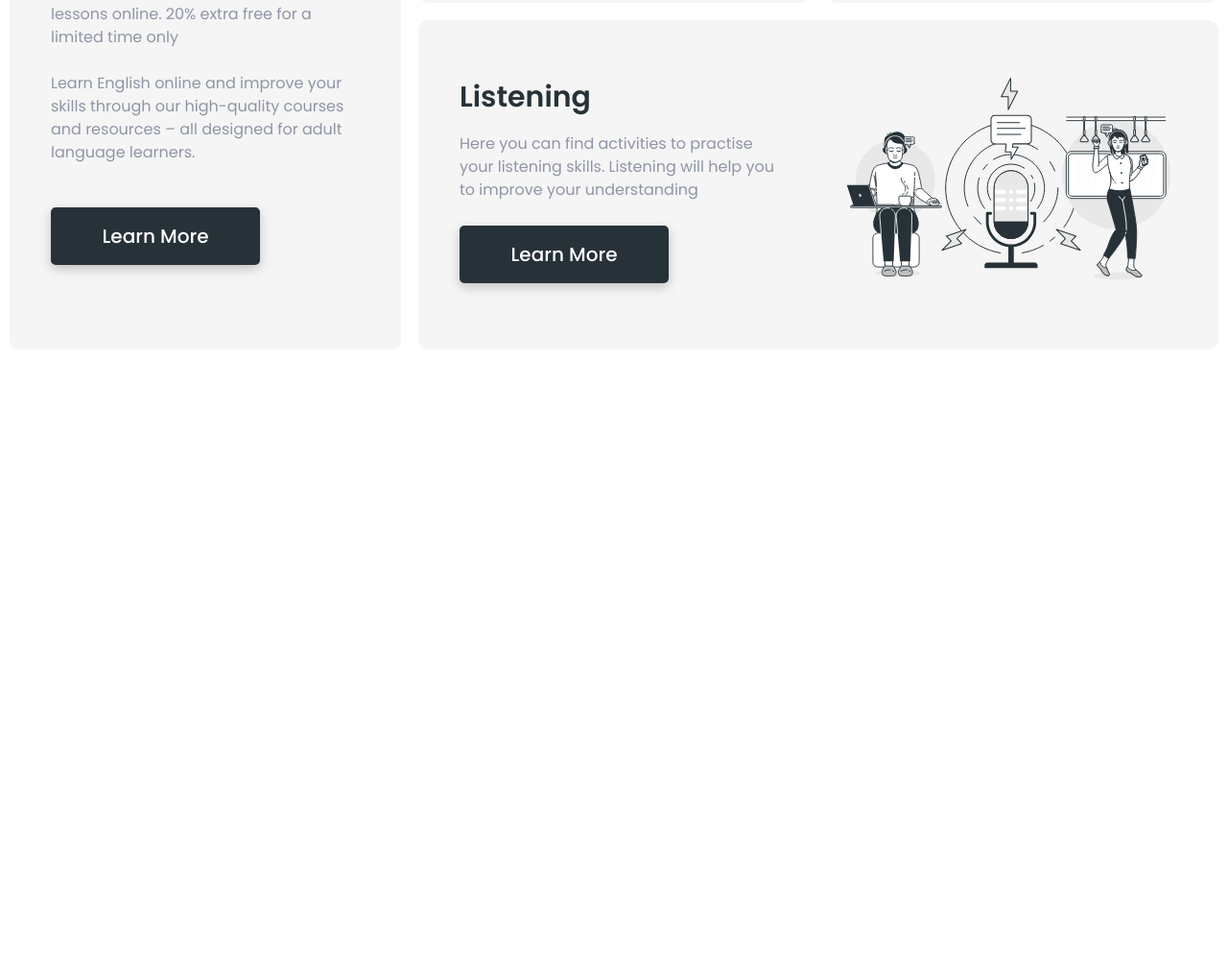
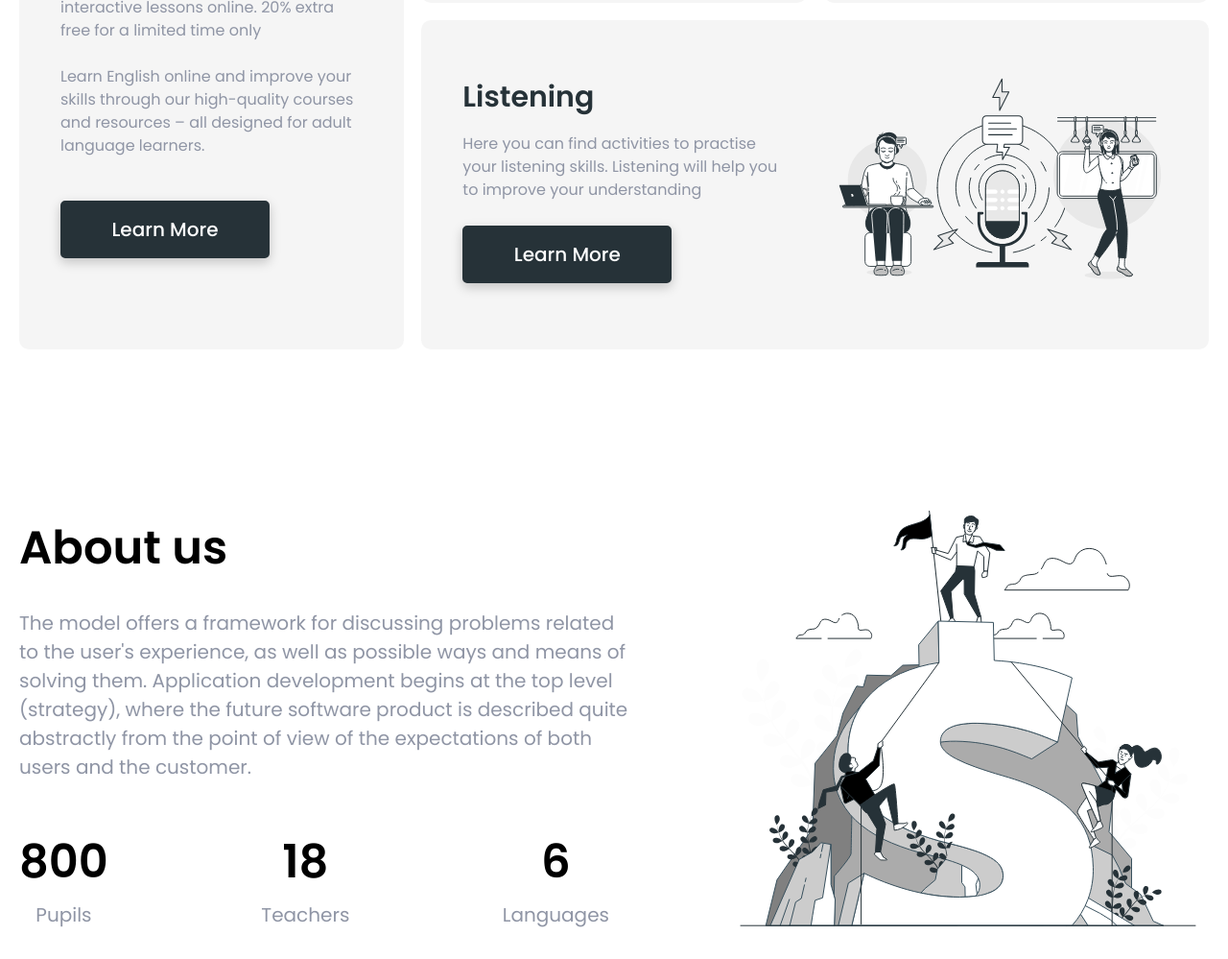
Before and after one commit to lp-deadpool12/britlex.github.io, a plain HTML site: page index.html in a window 1280 px wide. Shown: the part 1686-2685 px from the top of the page at 96% size. Before the commit the page ends 2185 px from the top, so only its background shows below. Drawn offline with Linux system fonts and the light colour scheme.

Commit message:
About us screen completesd

```diff
--- a/index.html
+++ b/index.html
@@ -10,7 +10,7 @@
     <link rel="preconnect" href="https://fonts.googleapis.com">
     <link rel="preconnect" href="https://fonts.gstatic.com" crossorigin>
     <link href="https://fonts.googleapis.com/css2?family=Poppins:wght@400;500;600&display=swap" rel="stylesheet">
-    <title>Document</title>
+    <title>Britlex</title>
 </head>
 
 <body>
@@ -120,6 +120,40 @@
             </div>
         </div>
     </section>
+
+    <section class="about-us">
+        <div class="container">
+            <div class="about-us__body">
+                <div>
+                    <h2 class="about-us__title h2">About us</h2>
+                    <p class="about-us__sub-title">
+                        The model offers a framework for discussing problems related to the user's experience, as well as
+                        possible ways and means of solving them. Application development begins at the top level (strategy),
+                        where the future software product is described quite abstractly from the point of view of the
+                        expectations of both users and the customer.
+                    </p>
+                    <div class="about-us__items">
+                        <div class="about-us__item">
+                            <h3 class="about-us__item-title h2">800</h3>
+                            <p class="about-us__item-sub-title">Pupils</p>
+                        </div>
+                        <div class="about-us__item">
+                            <h3 class="about-us__item-title h2">18</h3>
+                            <p class="about-us__item-sub-title">Teachers</p>
+                        </div>
+                        <div class="about-us__item">
+                            <h3 class="about-us__item-title h2">6</h3>
+                            <p class="about-us__item-sub-title">Languages</p>
+                        </div>
+                    </div>
+
+                </div>
+                <div class="about-us__img">
+                    <img src="img/mointain.svg" alt="">
+                </div>
+            </div>
+        </div>
+    </section>
     <script src="js/main.js"></script>
 </body>
 
--- a/scss/style.scss
+++ b/scss/style.scss
@@ -19,7 +19,7 @@ body{
     max-width: 1350px;
     width: 100%;
     margin: 0 auto;
-    padding: 0 10px;
+    padding: 0 20px;
 }
 
 .h2 {
@@ -114,7 +114,7 @@ body{
 }
 .first-screen__right-side{
     max-width: 661px;
-    height: 651px;
+    max-height: 651px;
     //min-width: 600px;
     display: flex;
     align-items: center;
@@ -237,3 +237,50 @@ body{
     max-width: 332px;
 
 }
+
+
+.about-us__body{
+    display: flex;
+    align-items: center;
+    justify-content: space-between;
+}
+
+.about-us__title {
+    text-align: left;
+    margin-bottom: 23px;
+
+}
+
+.about-us__sub-title {
+    max-width: 635px;
+    font-size: 20px;
+    margin-bottom: 44px;
+    color: $text-color;
+}
+
+.about-us__items{
+    display: flex;
+    align-items: center;
+    justify-content: space-between;
+    max-width: 615px;
+}
+.about-us__item {
+    display: flex;
+    align-items: center;
+    justify-content: center;
+    flex-direction: column;
+}
+
+.about-us__sub-title {
+    color: $text-color;
+    max-width: 635px;
+}
+
+.about-us__item-sub-title {
+     color: $text-color;
+     font-size: 20px;
+}
+.about-us__img {
+    max-width: 500px;
+    max-height: 500px;
+}
```
Also changed, not shown: img/mointain.svg (added), scss/css/style.css.
